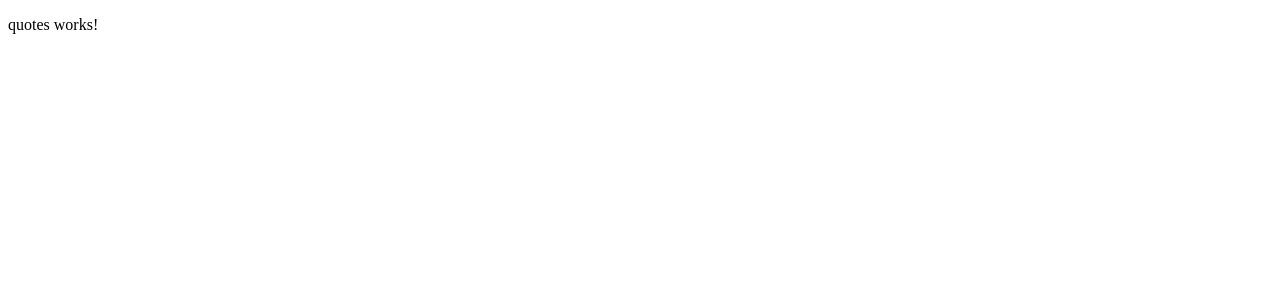
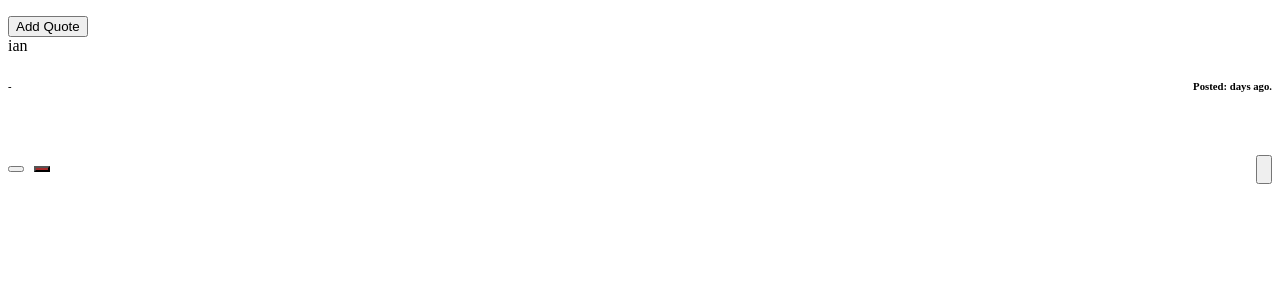
Before and after one commit to iankimeli/quotes, an Angular app: page / in a window 1280 px wide. Shown: the top 300 px of the page. Built offline with nearby package versions, Linux system fonts and the light colour scheme.

Commit message:
style quote items

```diff
--- a/src/app/app.module.ts
+++ b/src/app/app.module.ts
@@ -4,11 +4,13 @@ import { BrowserModule } from '@angular/platform-browser';
 import { AppRoutingModule } from './app-routing.module';
 import { AppComponent } from './app.component';
 import { QuotesComponent } from './components/quotes/quotes.component';
+import { QuoteItemComponent } from './components/quote-item/quote-item.component';
 
 @NgModule({
   declarations: [
     AppComponent,
-    QuotesComponent
+    QuotesComponent,
+    QuoteItemComponent
   ],
   imports: [
     BrowserModule,
--- /dev/null
+++ b/src/app/components/quote-item/quote-item.component.css
@@ -0,0 +1,29 @@
+#delete{
+    font-size: 20px;
+    margin-right: 2%;
+  }
+  #del{
+    float:right;
+  }
+  #like{
+    font-size: 16px;
+  }
+  #dislike{
+    font-size: 16px;
+  }
+  .hate{
+    margin-left: 10px;
+    background-color: brown;
+    color: white;
+  }
+  hr{
+    background-color: darkcyan;
+  }
+  #buttons{
+    margin-top: 5%;
+    margin-bottom: 10%;
+  }
+  #when{
+    float:right;
+    font-family: 'Handlee', cursive;
+  }
--- /dev/null
+++ b/src/app/components/quote-item/quote-item.component.html
@@ -0,0 +1,12 @@
+<div>
+    <p>
+        <input type="button" value="Add Quote"><br>
+        {{ quote.title }}
+    </p>
+</div>
+<h6 class="card-subtitle mb-2 text-muted"> - {{quote.author}} <span id="when">Posted: {{quote.datePosted}} days ago.</span> </h6>
+<div class="container-fluid" id="buttons">
+  <button class="btn btn-sm btn-success" (click)='upvote()'>{{quote.likes}} <i class="fa fa-thumbs-up" id="like"></i></button>
+  <button class="btn btn-sm hate" id="hate" (click)='downvote()'>{{quote.dislikes}} <i class="fa fa-thumbs-down" id="dislike"></i></button>
+  <button class="btn btn-sm btn-danger" id="del" (click)='deleteQuote(true)'><i class="fa fa-trash" id="delete"></i></button>
+</div>
--- /dev/null
+++ b/src/app/components/quote-item/quote-item.component.ts
@@ -0,0 +1,27 @@
+import { Component, OnInit, Input, EventEmitter, Output } from '@angular/core';
+import { Quote } from 'src/app/models/Quote';
+
+@Component({
+  selector: 'app-quote-item',
+  templateUrl: './quote-item.component.html',
+  styleUrls: ['./quote-item.component.css']
+})
+export class QuoteItemComponent implements OnInit {
+  @Input() quote: Quote | any;
+  @Output() isRead = new EventEmitter<boolean>();
+  deleteQuote(read:boolean){
+    this.isRead.emit(read);
+  }
+  upvote(){
+    this.quote.likes+=1;
+  }
+  downvote(){
+    this.quote.dislikes+=1;
+  }
+
+  constructor() { }
+
+  ngOnInit(): void {
+  }
+
+}
--- a/src/app/components/quotes/quotes.component.css
+++ b/src/app/components/quotes/quotes.component.css
@@ -0,0 +1,55 @@
+h1{
+    font-family: 'Special Elite', cursive;
+    color: white;
+    text-align: center;
+    font-weight: bolder;
+    padding-bottom: 2%;
+    padding-top: 2%;
+  }
+  h4{
+    font-family: 'Architects Daughter', cursive;
+  }
+  span{
+    font-family: 'Architects Daughter', cursive;
+  }
+  .overlay{
+    background-color:rgba(0, 225, 255, 0.301);
+    border-radius: 5px;
+    margin-top:4%;
+    margin-left: 4%;
+    margin-right: 4%;
+    margin-bottom: 5%;
+    padding-top: 1%;
+    padding-left: 1%;
+    padding-bottom: 5%;
+  }
+  #name{
+    color:rgb(43, 214, 0);
+    font-weight: 700;
+  }
+  .all-cards{
+    display: flex;
+    flex-wrap: wrap;
+    justify-content: space-around;
+  }
+  #quotes-button{
+    float: right;
+  }
+  .card{
+    margin-bottom: 2%;
+    background-color: aliceblue;
+    box-shadow: 2px 2px 3px 2px black;
+  }
+  #date{
+    float: right;
+    font-size: 14px;
+  }
+  #datecolor{
+    color: green;
+    font-weight: 700;
+  }
+  .card-text{
+    font-family: 'Handlee', cursive;
+    font-weight: 570;
+    font-size: 18px;
+  }
--- a/src/app/components/quotes/quotes.component.html
+++ b/src/app/components/quotes/quotes.component.html
@@ -1 +1,3 @@
-<p>quotes works!</p>
+<app-quote-item *ngFor="let quote of quotes" [quote]="quote">
+
+</app-quote-item>
```
Also changed, not shown: 1 other file (tests, documents, lock files or other folders).
